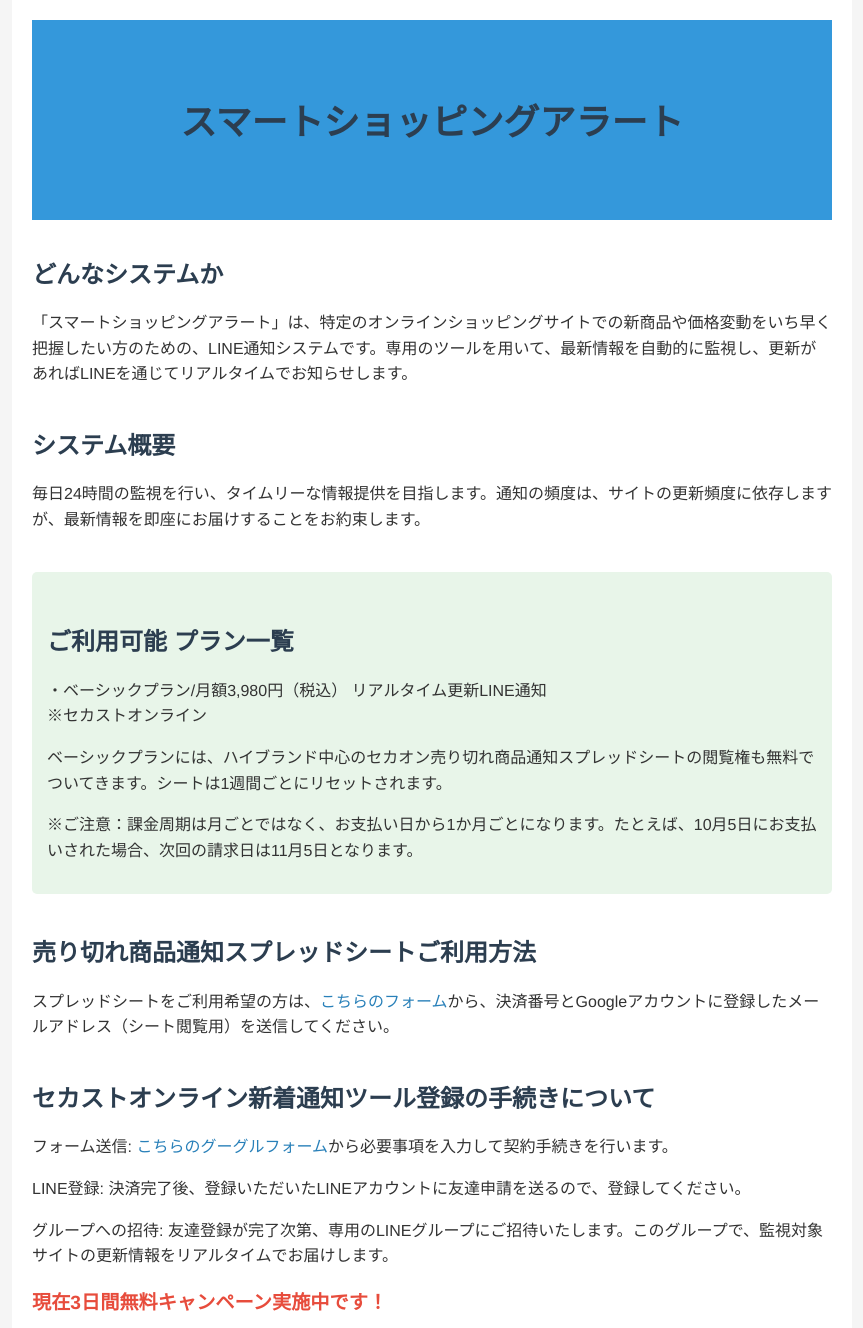
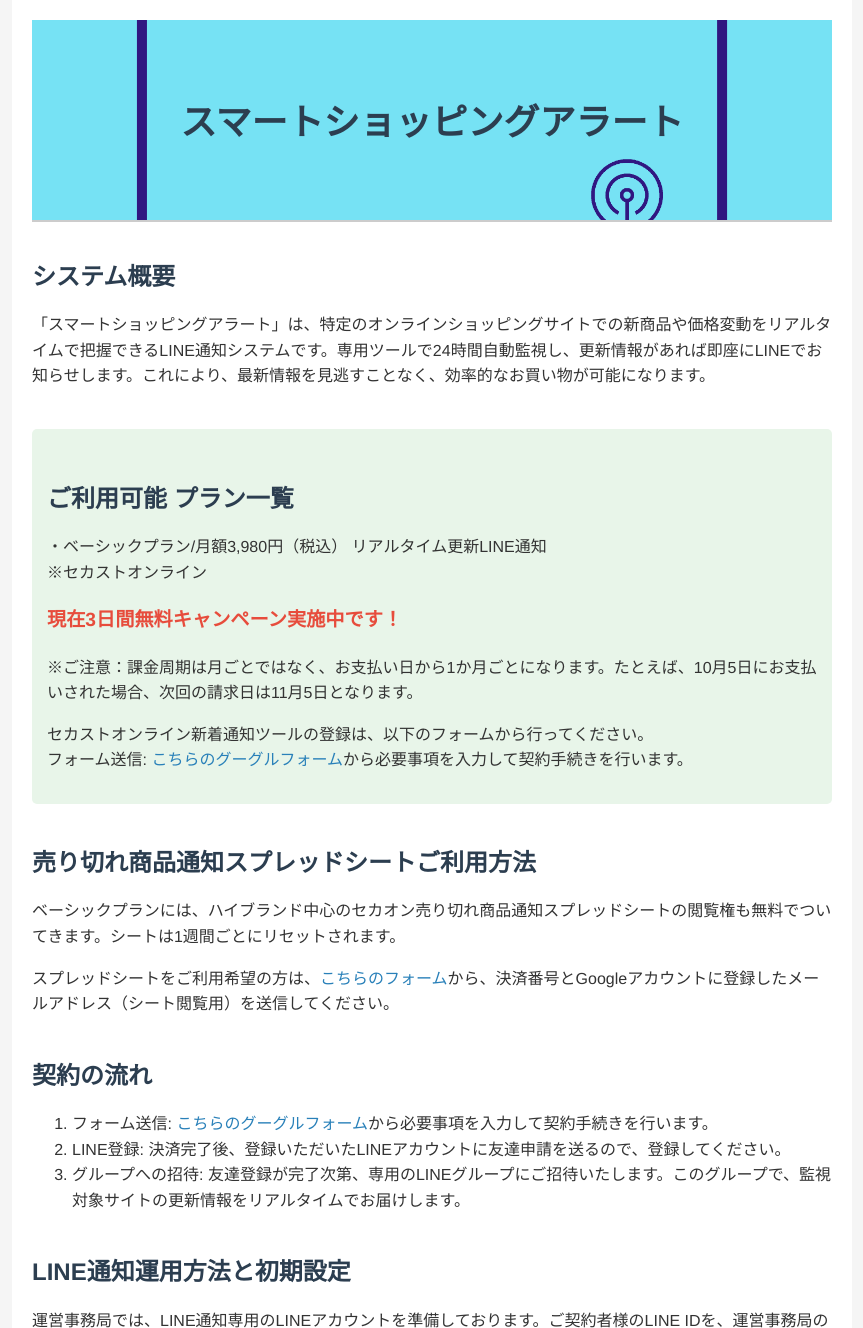
Before and after one commit to SSalert/SSalert.github.io, a plain HTML site: page index.html in a window 1280 px wide. Shown: the top 1328 px of the page, without its empty margins (208-1071 px from the left). Drawn offline with Linux system fonts and the light colour scheme.

Commit message:
Update index.html

```diff
--- a/index.html
+++ b/index.html
@@ -78,8 +78,11 @@
             font-size: 18px;
             text-align: center;
             padding: 50px 15px;
-            background-color: #3498db;
+            background-image: url('images/header-background.jpg');
+            background-size: cover;
+            background-position: center;
             color: white;
+            border-bottom: 2px solid #ccc;
         }
 
         /* スマホ画面向けにさらに小さくするメディアクエリ */
@@ -103,38 +106,42 @@
             <h1>スマートショッピングアラート</h1>
         </header>
 
+        <!-- 「どんなシステムか」と「システム概要」を統合 -->
         <section>
-            <h2>どんなシステムか</h2>
-            <p>「スマートショッピングアラート」は、特定のオンラインショッピングサイトでの新商品や価格変動をいち早く把握したい方のための、LINE通知システムです。専用のツールを用いて、最新情報を自動的に監視し、更新があればLINEを通じてリアルタイムでお知らせします。</p>
+            <h2>システム概要</h2>
+            <p>「スマートショッピングアラート」は、特定のオンラインショッピングサイトでの新商品や価格変動をリアルタイムで把握できるLINE通知システムです。専用ツールで24時間自動監視し、更新情報があれば即座にLINEでお知らせします。これにより、最新情報を見逃すことなく、効率的なお買い物が可能になります。</p>
         </section>
 
-        <section>
-            <h2>システム概要</h2>
-            <p>毎日24時間の監視を行い、タイムリーな情報提供を目指します。通知の頻度は、サイトの更新頻度に依存しますが、最新情報を即座にお届けすることをお約束します。</p>
-        </section>
+        <!-- 'こんな人にオススメ！' セクションは削除済み -->
 
-        <!-- 'こんな人にオススメ！' セクションを削除しました -->
-
+        <!-- 「ご利用可能 プラン一覧」にGoogleフォームとキャンペーン情報を統一 -->
         <section class="plan-list">
             <h2>ご利用可能 プラン一覧</h2>
             <p>・ベーシックプラン/月額3,980円（税込） リアルタイム更新LINE通知<br>※セカストオンライン</p>
-            <p>ベーシックプランには、ハイブランド中心のセカオン売り切れ商品通知スプレッドシートの閲覧権も無料でついてきます。シートは1週間ごとにリセットされます。</p>
+            <p class="highlight">現在3日間無料キャンペーン実施中です！</p>
             <p>※ご注意：課金周期は月ごとではなく、お支払い日から1か月ごとになります。たとえば、10月5日にお支払いされた場合、次回の請求日は11月5日となります。</p>
+            <p>セカストオンライン新着通知ツールの登録は、以下のフォームから行ってください。<br>
+            フォーム送信: <a href="https://forms.gle/6E48biJr7osXe6vL7" target="_blank" rel="noopener noreferrer">こちらのグーグルフォーム</a>から必要事項を入力して契約手続きを行います。</p>
         </section>
 
+        <!-- スプレッドシートの説明を移動 -->
         <section>
             <h2>売り切れ商品通知スプレッドシートご利用方法</h2>
+            <p>ベーシックプランには、ハイブランド中心のセカオン売り切れ商品通知スプレッドシートの閲覧権も無料でついてきます。シートは1週間ごとにリセットされます。</p>
             <p>スプレッドシートをご利用希望の方は、<a href="https://forms.gle/aE2hNpWiv6dB1VAF8" target="_blank" rel="noopener noreferrer">こちらのフォーム</a>から、決済番号とGoogleアカウントに登録したメールアドレス（シート閲覧用）を送信してください。</p>
         </section>
 
+        <!-- 「契約の流れ」セクションを新設 -->
         <section>
-            <h2>セカストオンライン新着通知ツール登録の手続きについて</h2>
-            <p>フォーム送信: <a href="https://forms.gle/6E48biJr7osXe6vL7" target="_blank" rel="noopener noreferrer">こちらのグーグルフォーム</a>から必要事項を入力して契約手続きを行います。</p>
-            <p>LINE登録: 決済完了後、登録いただいたLINEアカウントに友達申請を送るので、登録してください。</p>
-            <p>グループへの招待: 友達登録が完了次第、専用のLINEグループにご招待いたします。このグループで、監視対象サイトの更新情報をリアルタイムでお届けします。</p>
-            <p class="highlight">現在3日間無料キャンペーン実施中です！</p>
+            <h2>契約の流れ</h2>
+            <ol>
+                <li>フォーム送信: <a href="https://forms.gle/6E48biJr7osXe6vL7" target="_blank" rel="noopener noreferrer">こちらのグーグルフォーム</a>から必要事項を入力して契約手続きを行います。</li>
+                <li>LINE登録: 決済完了後、登録いただいたLINEアカウントに友達申請を送るので、登録してください。</li>
+                <li>グループへの招待: 友達登録が完了次第、専用のLINEグループにご招待いたします。このグループで、監視対象サイトの更新情報をリアルタイムでお届けします。</li>
+            </ol>
         </section>
 
+        <!-- LINE通知運用方法と初期設定 -->
         <section>
             <h2>LINE通知運用方法と初期設定</h2>
             <p>運営事務局では、LINE通知専用のLINEアカウントを準備しております。ご契約者様のLINE IDを、運営事務局のLINEアカウント「SSアラート運営」から友だち追加させていただきます。</p>
@@ -145,6 +152,7 @@
             誤って操作してまった場合は、メールにてお問合せください。</p>
         </section>
 
+        <!-- お問い合わせ情報 -->
         <section class="contact-info">
             <h2>お問い合わせ</h2>
             <p>お問い合わせに関しては、こちらのメールアドレスへ <a href="mailto:smartsalert@gmail.com">smartsalert@gmail.com</a> お問合せください。</p>
```
